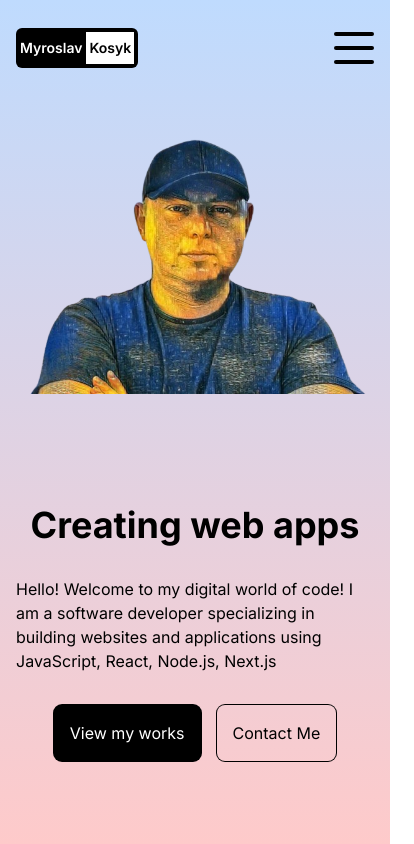
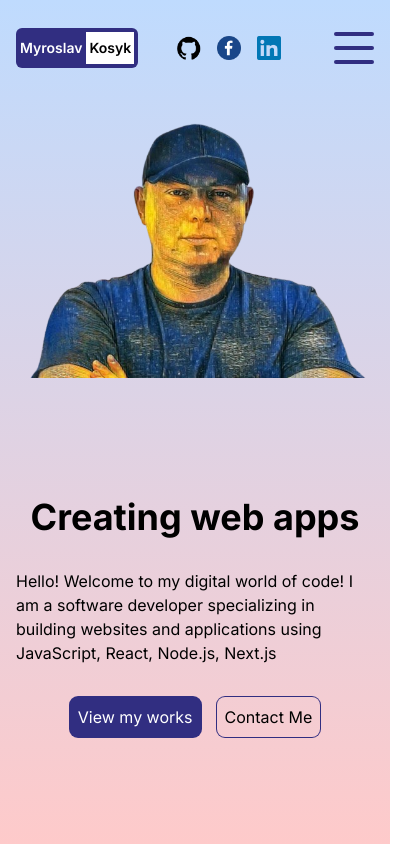
Before and after one commit to myroslavkosyk81/portfolio_2024, a Next.js app: page / in a window 390 px wide. Shown: the whole page, 414 px wide, since content can reach past the window. Built offline with nearby package versions, Linux system fonts and the light colour scheme.

Commit message:
changed colors to indigo

```diff
--- a/src/app/layout.js
+++ b/src/app/layout.js
@@ -7,7 +7,7 @@ const inter = Inter({ subsets: ["latin"] });
 
 export const metadata = {
   title: "Portfolio",
-  description: "My animeted portfolio",
+  description: "My animated portfolio",
 };
 
 export default function RootLayout({ children }) {
--- a/src/app/page.js
+++ b/src/app/page.js
@@ -6,7 +6,7 @@ import { motion  } from "framer-motion";
 export default function Home() {
   return (
     <motion.div className="h-full" initial={{y:"-200vh"}} animate={{y:"0%"}} transition={{duration:1}}>
-      <div className="h-full flex flex-col lg:flex-row px-4 sm:px-8 md:px-12 lg:px-20 xl:px-48 -mt-6">
+      <div className="h-full flex flex-col lg:flex-row px-4 sm:px-8 md:px-12 lg:px-20 xl:px-48 -mt-10 md:p-0">
       {/* <div className="h-full flex flex-col lg:flex-row px-4 sm:px-8 md:px-12 lg:px-20 xl:px-48"> */}
         <motion.div initial={{ x: "-40px", opacity: 0}} animate={{x: "0", opacity: 1}} transition={{delay: 1,  duration: 1.7 }} className="h-1/2 lg:h-full lg:w-1/2 relative">
           {/* img */}
@@ -15,21 +15,21 @@ export default function Home() {
         {/* text */}
         <motion.div initial={{ x: "40px", opacity: 0}} animate={{x: "0", opacity: 1}} transition={{delay: 1.5,  duration: 1.7 }} className="h-1/2 lg:h-full lg:w-1/2 flex flex-col gap-8 items-center justify-center">
           <h1 className="text-4xl md:text-6xl font-bold">Creating web apps</h1>
-          <p className="md:text-xl">
+          <p className=" text-base md:text-xl">
             Hello! Welcome to my digital world of code! I am a software developer specializing in building websites and applications using JavaScript, React, Node.js, Next.js
           </p>
           {/* duttons */}
           <div className=" flex gap-4">
             <motion.div initial={{ y: "40px", opacity: 0}} animate={{y: "0", opacity: 1}} transition={{delay: 2,  duration: 1.7 }} className=" flex gap-4">
             <Link href='/portfolio' >
-               <button className="p-4 rounded-lg ring-1 ring-black bg-black text-white">View my works</button>
+               <button className="p-2 md:p-4 rounded-lg ring-1 ring-indigo-900 bg-indigo-900 text-white">View my works</button>
             </Link>
           </motion.div>
 
           <motion.div initial={{ y: "40px", opacity: 0}} animate={{y: "0", opacity: 1}} transition={{delay: 2.5,  duration: 1.7 }} className=" flex gap-4">
 
             <Link href='/contact' >
-            <button className="p-4 rounded-lg ring-1 ring-black">Contact Me</button>
+            <button className="p-2 md:p-4 rounded-lg ring-1 ring-indigo-900">Contact Me</button>
             </Link>
           </motion.div>
           </div>
--- a/src/components/navLink.jsx
+++ b/src/components/navLink.jsx
@@ -7,7 +7,7 @@ const NavLink = ({ link }) => {
    const pathName = usePathname();
    // console.log(pathName)
    return (
-      <Link className={`rounded p-1 ${pathName === link.url && 'bg-black text-white'}`} href={link.url}>
+      <Link className={`rounded p-1 ${pathName === link.url && 'bg-indigo-900 text-white'}`} href={link.url}>
          {link.title}
       </Link>
    );
--- a/src/components/navbar.jsx
+++ b/src/components/navbar.jsx
@@ -72,13 +72,13 @@ const Navbar = () => {
          </div>
          {/* logo */}
          <div className="md:hidden lg:flex xl:w-1/3 xl:justify-center">
-            <Link href="/" className="text-sm bg-black rounded-md p-1 font-semibold flex items-center justify-center">
+            <Link href="/" className="text-sm bg-indigo-900 rounded-md p-1 font-semibold flex items-center justify-center">
                <span className="text-white mr-1">Myroslav</span>
                <span className="w-12 h-8 ronded bg-white text-black flex items-center justify-center">Kosyk</span>
             </Link>
          </div>
          {/* social links */}
-         <div className="hidden md:flex gap-4 w-1/3">
+         <div className=" flex md:flex gap-4 w-1/3">
             <Link href='https://github.com/myroslavkosyk81'>
                <Image src='/github.png' alt='github' width ={24} height={24} />
             </Link>
@@ -89,16 +89,17 @@ const Navbar = () => {
                <Image src='/linkedin.png' alt='linkedin' width ={24} height={24} />
             </Link>
          </div>
+
          {/* menu */}
          <div className="md:hidden">
             <button className="w-10 h-8 flex flex-col justify-between z-50 relative" onClick={()=>setOpen((prev) => !prev)}>
-               <motion.div variants={topVariants} animate={open? "opened" : "closed"} className="w-10 h-1 bg-black rounded origin-left"></motion.div>
-               <motion.div variants={centerVariants} animate={open? "opened" : "closed"} className="w-10 h-1 bg-black rounded"></motion.div>
-               <motion.div variants={bottomVariants} animate={open? "opened" : "closed"} className="w-10 h-1 bg-black rounded origin-left"></motion.div>
+               <motion.div variants={topVariants} animate={open? "opened" : "closed"} className="w-10 h-1 bg-indigo-900 rounded origin-left"></motion.div>
+               <motion.div variants={centerVariants} animate={open? "opened" : "closed"} className="w-10 h-1 bg-indigo-900 rounded"></motion.div>
+               <motion.div variants={bottomVariants} animate={open? "opened" : "closed"} className="w-10 h-1 bg-indigo-900 rounded origin-left"></motion.div>
             </button>
 
             {open && (
-               <motion.div variants={listVariants} initial="closed" animate='opened' className="absolute top-0 left-0 w-screen h-screen bg-black text-white flex flex-col items-center justify-center gap-8 text-4xl z-40">
+               <motion.div variants={listVariants} initial="closed" animate='opened' className="absolute top-0 left-0 w-screen h-screen bg-indigo-900 text-white flex flex-col items-center justify-center gap-8 text-4xl z-40">
                {links.map((link) => (
                   <motion.div variants={listItemVariants} className="" key={link.title}>
                      <Link href={link.url} >
--- a/src/components/transitionProvider.jsx
+++ b/src/components/transitionProvider.jsx
@@ -11,7 +11,7 @@ const TransitionProvider = ({children}) => {
    return (
       <AnimatePresence mode="wait">
          <div key={pathName} className="w-screen h-screen bg-gradient-to-b from-blue-200 to-red-200">
-            <motion.div  className="h-screen w-screen fixed bg-black rounded-b-[100px] z-40"
+            <motion.div  className="h-screen w-screen fixed bg-indigo-900 rounded-b-[100px] z-40"
             animate={{height: '0vh'}}
             exit={{height: "140vh"}}
             transition={{duration: 0.5, ease: 'easeOut'}}
@@ -26,7 +26,7 @@ const TransitionProvider = ({children}) => {
               {pathName.substring(1)!=""? pathName.substring(1, 101)[0].toUpperCase()+pathName.substring(2, 101) : "Home"}
             </motion.div>
 
-            <motion.div  className="h-screen w-screen fixed bg-black rounded-t-[100px] bottom-0 z-30"
+            <motion.div  className="h-screen w-screen fixed bg-indigo-900 rounded-t-[100px] bottom-0 z-30"
             initial={{height: '140vh'}}
             animate={{ height: "0vh", transition: {delay: 0.5} }}
             />
```
